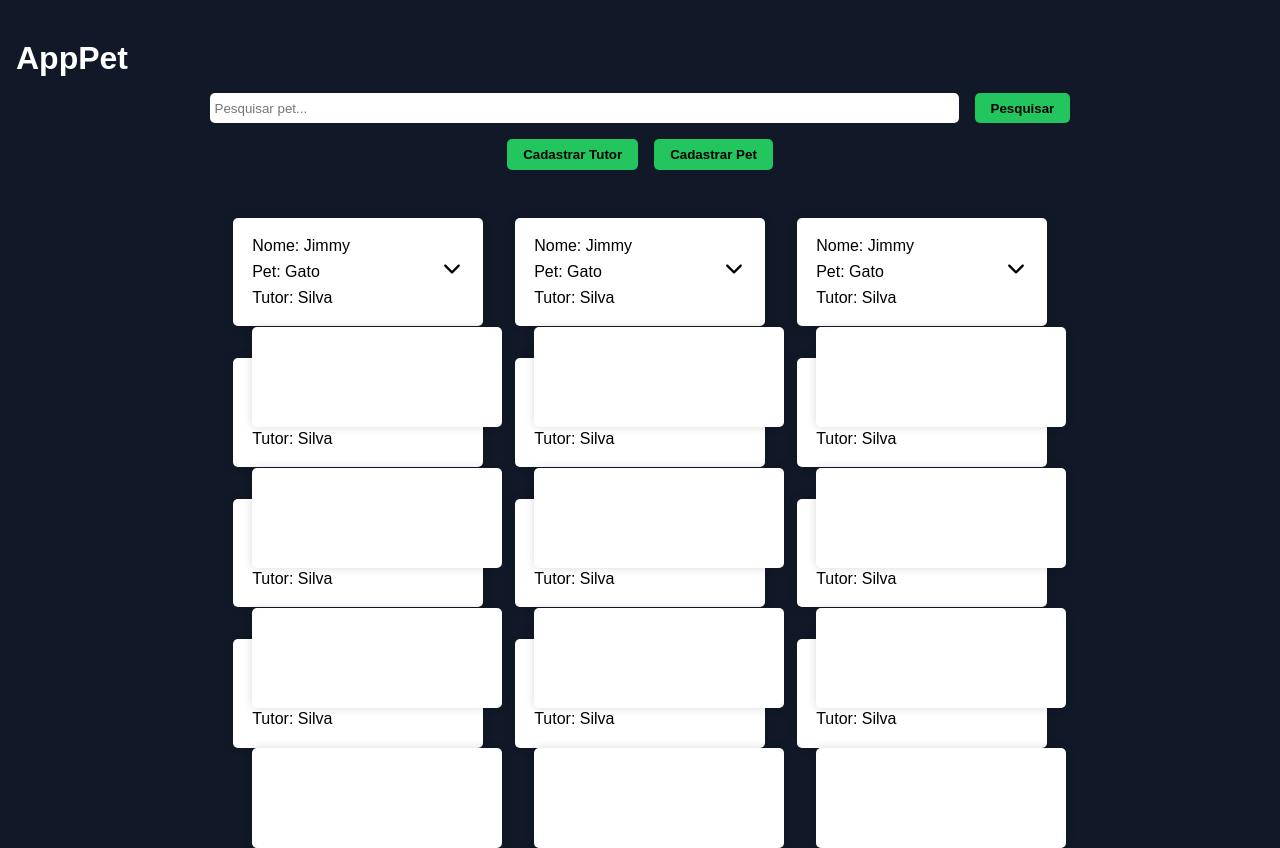
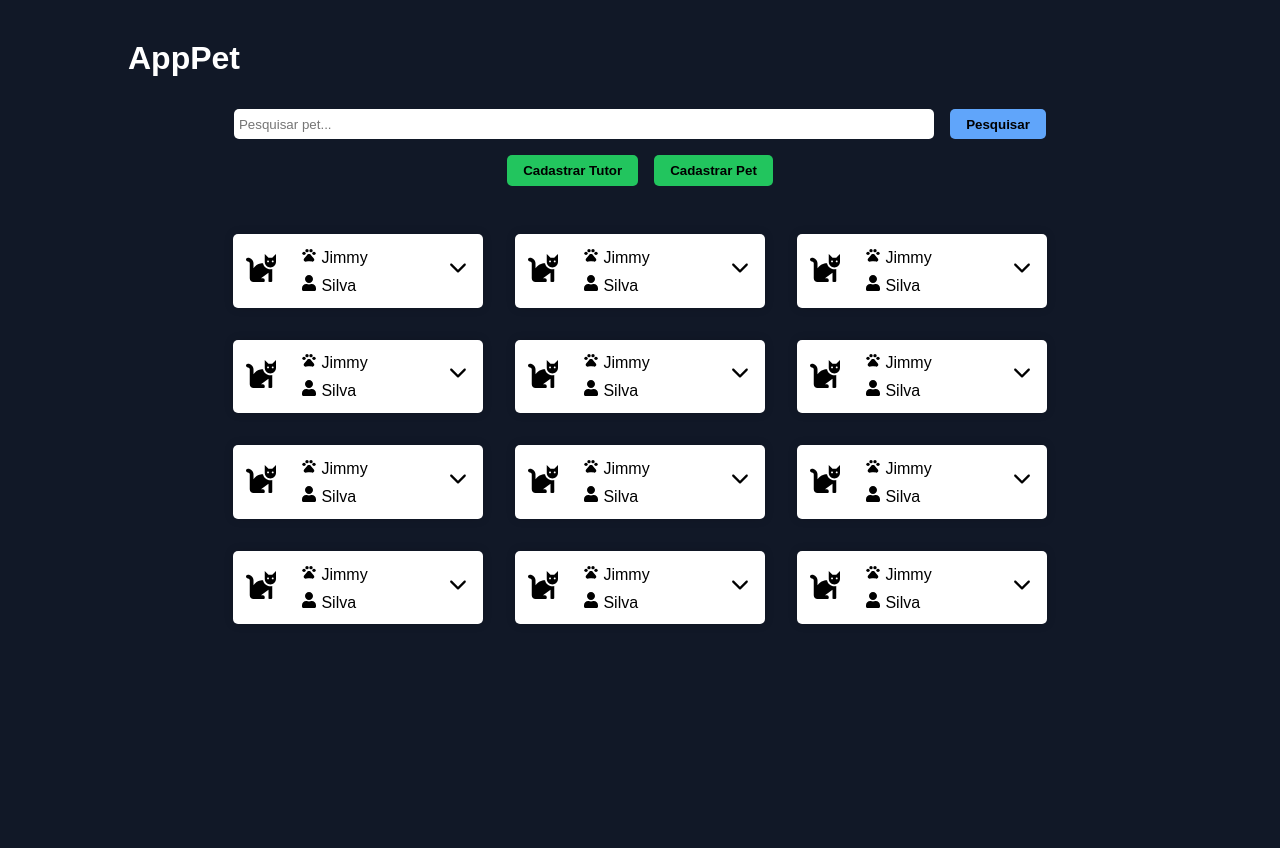
Before and after one commit to silvavictorleandro/pet-shop-fullstack, a React (Create React App) app in the folder frontend/: page / in a window 1280 px wide. After the commit the page ends 800 px from the top, so only its background shows below. Built offline with nearby package versions, Linux system fonts and the light colour scheme.

Commit message:
estilização do pet card

```diff
--- a/frontend/src/components/Menu/styles.ts
+++ b/frontend/src/components/Menu/styles.ts
@@ -1,9 +1,8 @@
 import styled from "styled-components";
 
 export const Menu = styled.section`
-  /* display: flex; */
   gap: 1rem;
-  /* justify-content: space-evenly; */
+  margin-top: 2rem;
   width: 100%;
 `;
 
@@ -20,7 +19,8 @@ export const SearchInput = styled.input`
   border-radius: 5px;
   height: 30px;
   padding: 0.3rem;
-  width: 60%;
+  width: 70%;
+  max-width: 700px;
 
   @media screen and (max-width: 768px) {
     width: 80%;
@@ -28,7 +28,7 @@ export const SearchInput = styled.input`
 `;
 
 export const SearchButton = styled.button`
-  background-color: #22c55e;
+  background-color: #60a5fa;
   border: none;
   border-radius: 5px;
   font-weight: bold;
--- a/frontend/src/components/PetCard/PetCard.tsx
+++ b/frontend/src/components/PetCard/PetCard.tsx
@@ -1,22 +1,60 @@
 import { IoIosArrowDown } from "react-icons/io";
+import { FaUser, FaCat, FaDog, FaRegCalendarAlt, FaDna } from "react-icons/fa";
+import { RiDeleteBin6Line, RiEditBoxLine } from "react-icons/ri";
+import { MdPets } from "react-icons/md";
 
 import * as S from "./styles";
+import { useState } from "react";
 
 export const PetCard: React.FC = () => {
+  const [isExpanded, setIsExpanded] = useState(false);
+
+  const handleButtonClick = () => {
+    setIsExpanded(!isExpanded);
+  };
+
   return (
     <>
       <S.Card>
+        <S.FirstCard>
+          <S.ContainerEspecificInfos>
+            <S.PetType>
+              <FaCat />
+            </S.PetType>
+
             <S.ContainerInfos>
-          <S.PetName>Nome: Jimmy</S.PetName>
-          <S.PetType>Pet: Gato</S.PetType>
-          <S.TutorName>Tutor: Silva</S.TutorName>
+              <S.PetName>
+                <MdPets /> Jimmy
+              </S.PetName>
+
+              <S.TutorName>
+                <FaUser /> Silva
+              </S.TutorName>
             </S.ContainerInfos>
+
             <S.ContainerButton>
-          <S.Button>
+              <S.Button onClick={handleButtonClick}>
                 <IoIosArrowDown />
               </S.Button>
             </S.ContainerButton>
-        <S.ContainerEspecificInfos></S.ContainerEspecificInfos>
+          </S.ContainerEspecificInfos>
+        </S.FirstCard>
+        <S.SecondCard isExpanded={isExpanded}>
+          <S.Breed>
+            <FaDna style={{ fontSize: "13px" }} /> Raça: Siamês
+          </S.Breed>
+          <S.BirthDay>
+            <FaRegCalendarAlt style={{ fontSize: "13px" }} /> Idade: 3 anos
+          </S.BirthDay>
+          <S.EditButton>
+            <RiEditBoxLine style={{ fontSize: "18px" }} />
+            Editar
+          </S.EditButton>
+          <S.RemoveButton>
+            <RiDeleteBin6Line style={{ fontSize: "18px" }} />
+            Remover
+          </S.RemoveButton>
+        </S.SecondCard>
       </S.Card>
     </>
   );
--- a/frontend/src/components/PetCard/styles.ts
+++ b/frontend/src/components/PetCard/styles.ts
@@ -1,12 +1,20 @@
 import styled from "styled-components";
 
-export const Card = styled.article`
+interface ExpandedProps {
+  isExpanded: boolean;
+}
+
+export const Card = styled.article``;
+
+export const FirstCard = styled.div`
   background-color: white;
   border-radius: 5px;
   box-shadow: 0 0 10px rgba(0, 0, 0, 0.15);
-  padding: 1.2rem;
+  padding: 0.8rem;
   width: 250px;
+`;
 
+export const ContainerEspecificInfos = styled.div`
   align-items: center;
   display: flex;
   justify-content: space-between;
@@ -16,13 +24,14 @@ export const ContainerInfos = styled.div`
   display: flex;
   flex-direction: column;
   gap: 0.5rem;
+  width: 120px;
 `;
 
 export const PetName = styled.span``;
 
-export const PetType = styled.span``;
-
-export const Breed = styled.span``;
+export const PetType = styled.span`
+  font-size: 30px;
+`;
 
 export const TutorName = styled.span``;
 
@@ -34,14 +43,53 @@ export const Button = styled.button`
   font-size: 1.5rem;
 `;
 
-export const ContainerEspecificInfos = styled.ul`
+export const SecondCard = styled.div<ExpandedProps>`
   background-color: white;
   border-radius: 5px;
   box-shadow: 0 0 10px rgba(0, 0, 0, 0.15);
-  display: block;
-  height: 100px;
-  margin-top: 210px;
-  padding: 1.2rem;
-  position: absolute;
+  margin-top: 0.5rem;
+  position: relative;
   width: 250px;
+  padding: 0.8rem;
+  display: ${(props) => (props.isExpanded ? "flex" : "none")};
+  flex-direction: ${(props) => (props.isExpanded ? "column" : "row")};
+  transition: filter 0.2s;
 `;
+
+export const Breed = styled.span`
+  height: 20px;
+`;
+
+export const BirthDay = styled.span`
+  height: 20px;
+`;
+
+export const EditButton = styled.button`
+  background-color: #60a5fa;
+  border: none;
+  border-radius: 3px;
+  color: white;
+  display: flex;
+  font-weight: bold;
+  justify-content: center;
+  align-items: center;
+  gap: 5px;
+  margin-top: 0.6rem;
+  padding: 0.4rem 0;
+  width: 100%;
+`;
+
+export const RemoveButton = styled.button`
+  background-color: red;
+  border: none;
+  border-radius: 3px;
+  color: white;
+  display: flex;
+  font-weight: bold;
+  justify-content: center;
+  align-items: center;
+  gap: 5px;
+  margin-top: 0.4rem;
+  padding: 0.4rem 0;
+  width: 100%;
+`;
--- a/frontend/src/styles/GlobalStyles.ts
+++ b/frontend/src/styles/GlobalStyles.ts
@@ -14,7 +14,7 @@ export const GlobalStyles = createGlobalStyle`
   }
 
   main {
-    max-width: 1280px;
+    max-width: 1024px;
     margin: 0 auto;
     /* background-color: blue; */
   }
```
Lines whose indentation alone changed are shown as unchanged.
